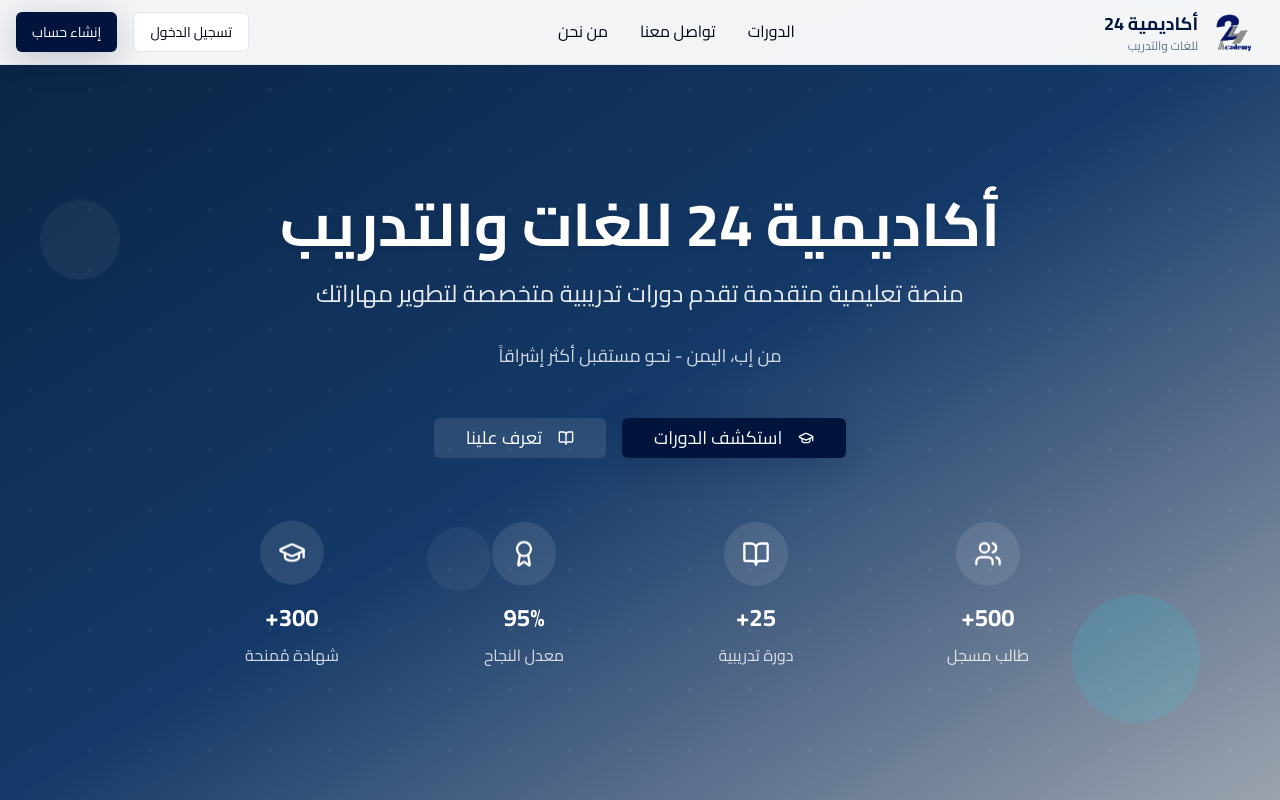
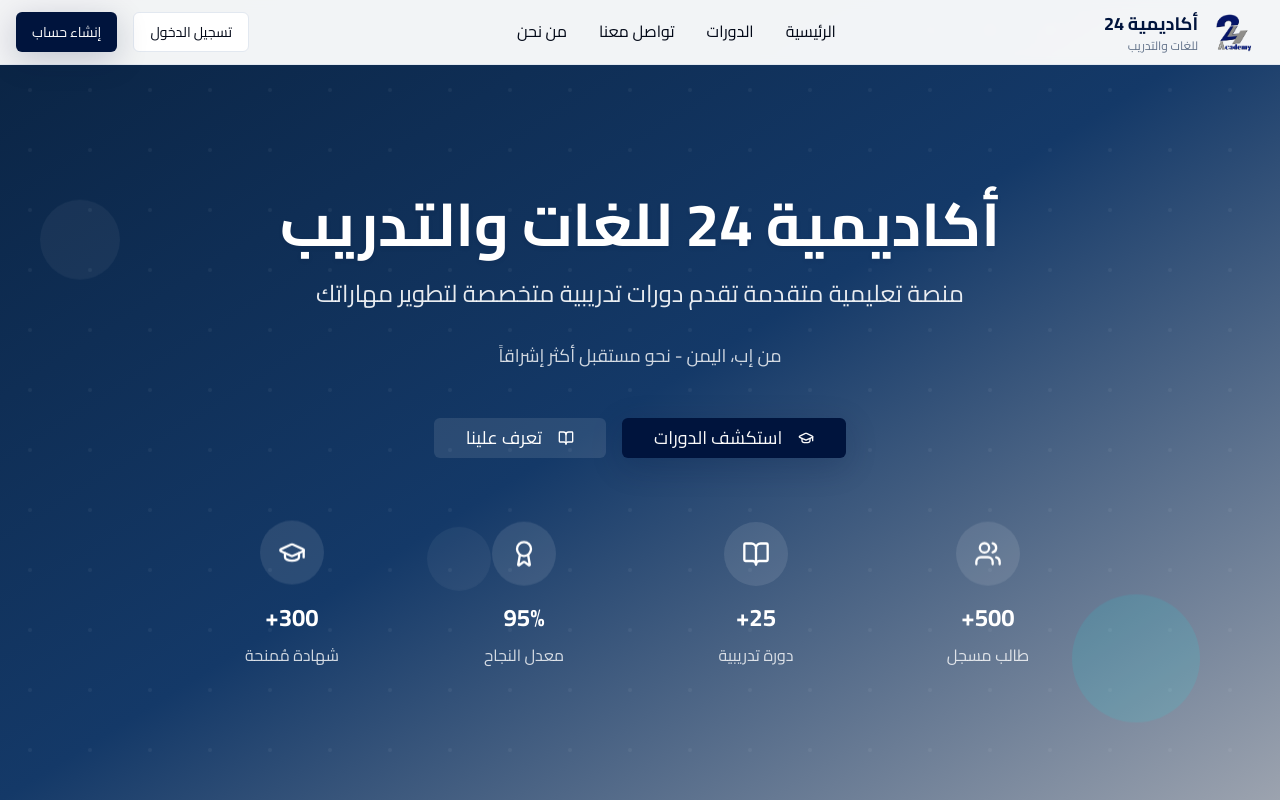
Before and after one commit to 24acaemy/24academy, a Next.js app: page / in a window 1280 px wide. Shown: the top 800 px of the page. Built offline with nearby package versions, Linux system fonts and the light colour scheme; no server answers.

Commit message:
Update Nav.tsx

```diff
--- a/src/app/components/Nav.tsx
+++ b/src/app/components/Nav.tsx
@@ -49,8 +49,8 @@ const Header = () => {
     >
       <div className="container mx-auto px-4">
         <div className="flex items-center justify-between h-16">
-          {/* Logo and Title */}
-          <div className="flex items-center space-x-2 space-x-reverse">
+          {/* Logo and Title with Home Link */}
+          <Link href="/" className="flex items-center space-x-2 space-x-reverse">
             <Image
               src="/logo.png"
               alt="أكاديمية 24"
@@ -59,23 +59,27 @@ const Header = () => {
               className="h-10 w-auto"
             />
             <div>
-              <h1 className="text-lg font-bold text-primary arabic-text">
-                أكاديمية 24
-              </h1>
-              <p className="text-xs text-muted-foreground arabic-text">
-                للغات والتدريب
-              </p>
+              <h1 className="text-lg font-bold text-primary arabic-text">أكاديمية 24</h1>
+              <p className="text-xs text-muted-foreground arabic-text">للغات والتدريب</p>
             </div>
-          </div>
+          </Link>
 
           {/* Desktop Navigation */}
           <nav className="hidden md:flex items-center space-x-8 space-x-reverse">
+             <Link
+              href="/"
+              className="text-foreground hover:text-primary transition-colors arabic-text"
+            >
+             الرئيسية
+            </Link>
+
             <Link
               href="/Courses"
               className="text-foreground hover:text-primary transition-colors arabic-text"
             >
               الدورات
             </Link>
+
             {user && userRole === "admin" && (
               <>
                 <Link
@@ -108,12 +112,15 @@ const Header = () => {
                 دوراتي
               </Link>
             )}
+
+
             <a
               href="#contact"
               className="text-foreground hover:text-primary transition-colors arabic-text"
             >
               تواصل معنا
             </a>
+
             <Link
               href="/Aboutus"
               className="text-foreground hover:text-primary transition-colors arabic-text"
@@ -168,6 +175,13 @@ const Header = () => {
         {isMenuOpen && (
           <div className="md:hidden absolute top-16 inset-x-0 bg-background border-b border-border animate-fade-in">
             <div className="px-4 py-4 space-y-4">
+               <a
+                href="/"
+                className="block text-foreground hover:text-primary transition-colors arabic-text"
+                onClick={() => setIsMenuOpen(false)}
+              >
+                الرئيسية
+              </a>
               <Link
                 href="/Courses"
                 className="block text-foreground hover:text-primary transition-colors arabic-text"
@@ -211,6 +225,9 @@ const Header = () => {
                   دوراتي
                 </Link>
               )}
+
+
+
               <a
                 href="#contact"
                 className="block text-foreground hover:text-primary transition-colors arabic-text"
@@ -218,6 +235,7 @@ const Header = () => {
               >
                 تواصل معنا
               </a>
+
               <Link
                 href="/Aboutus"
                 className="block text-foreground hover:text-primary transition-colors arabic-text"
@@ -225,6 +243,7 @@ const Header = () => {
               >
                 من نحن
               </Link>
+
               <div className="pt-4 space-y-2">
                 {!user ? (
                   <>
```
Lines whose indentation alone changed are shown as unchanged.
